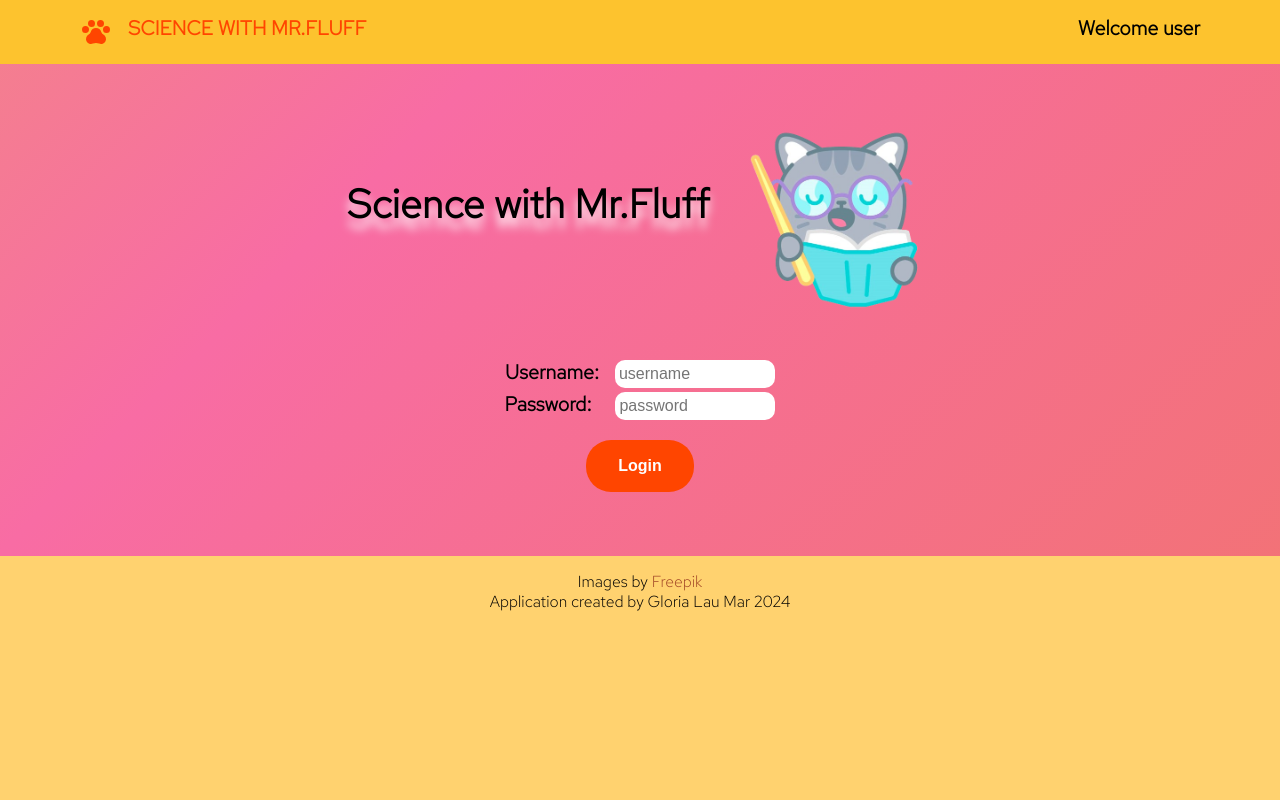
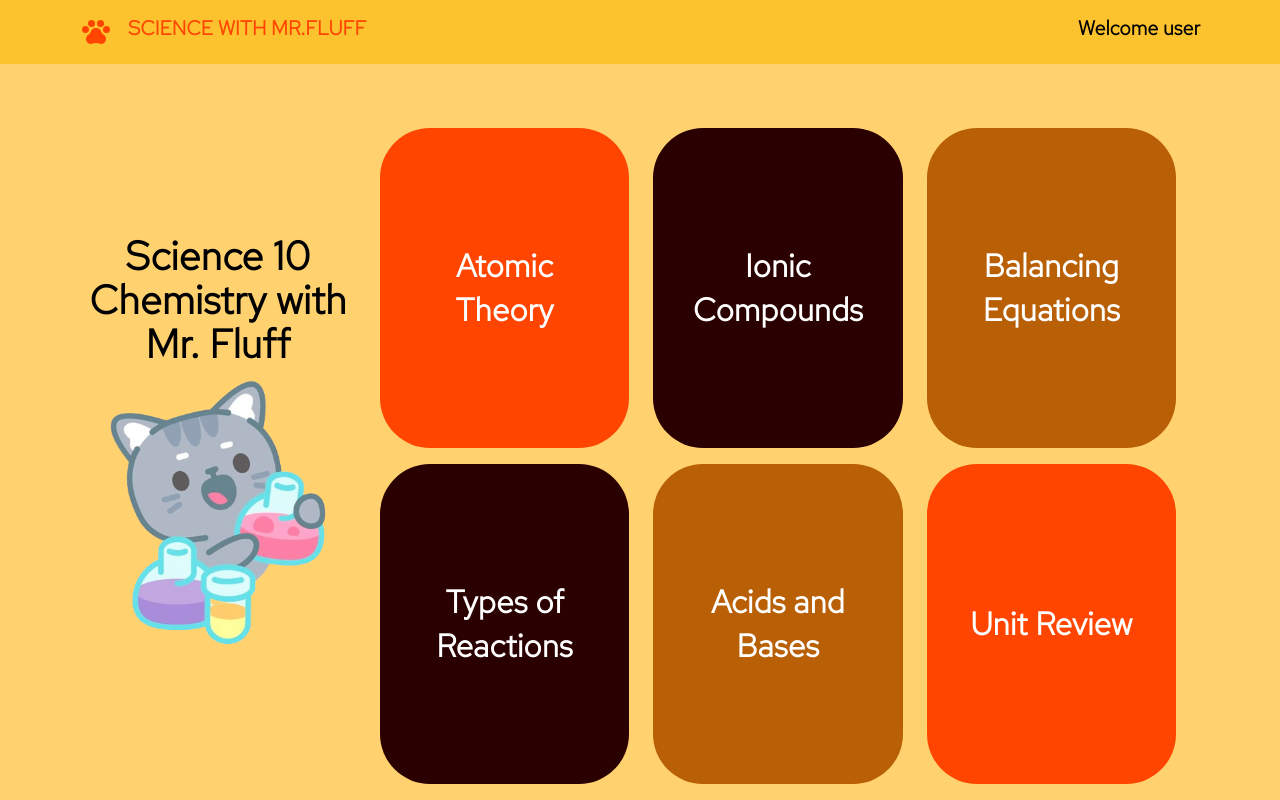
Before and after one commit to glorialau123/gloria-lau-capstone, a React (Create React App) app: page / in a window 1280 px wide. Shown: the top 800 px of the page. Built offline with nearby package versions, Linux system fonts and the light colour scheme; no server answers.

Commit message:
change login page to selections page

```diff
--- a/src/App.jsx
+++ b/src/App.jsx
@@ -13,7 +13,10 @@ function App() {
       <BrowserRouter>
         <Header />
         <Routes>
-          <Route path="/" element={<LoginPage />} />
+          {/* <Route path="/" element={<LoginPage />} /> */}
+          {/* changed landing pg to selections page; changed Links on scorespage, header to '/' */}
+          {/*  store data frontend branch has not been merged with main*/}
+          <Route path="/" element={<SelectionsPage />} />
           <Route path="/selections" element={<SelectionsPage />} />
           <Route path="/topic/:topicname/:id" element={<QuestionPage />} />
           <Route path="/topic/:topicname/score" element={<ScoresPage />} />
--- a/src/components/Header/Header.jsx
+++ b/src/components/Header/Header.jsx
@@ -5,7 +5,7 @@ import logo from "../../assets/logos/paw-print.svg";
 function Header() {
   return (
     <header className="header">
-      <NavLink className="header__home-link" to="/selections">
+      <NavLink className="header__home-link" to="/">
         <div className="header__logo-container">
           <img src={logo} alt="paw print" className="header__logo" />
           <h1 className="header__title">SCIENCE WITH MR.FLUFF</h1>
--- a/src/pages/ScoresPage/ScoresPage.jsx
+++ b/src/pages/ScoresPage/ScoresPage.jsx
@@ -32,7 +32,7 @@ function ScoresPage() {
           <img src={study} alt="cat studying" className="scores-pg__image" />
         </div>
       )}
-      <Link className="scores-pg__back" to="/selections">
+      <Link className="scores-pg__back" to="/">
         Back to Home
       </Link>
     </section>
```
